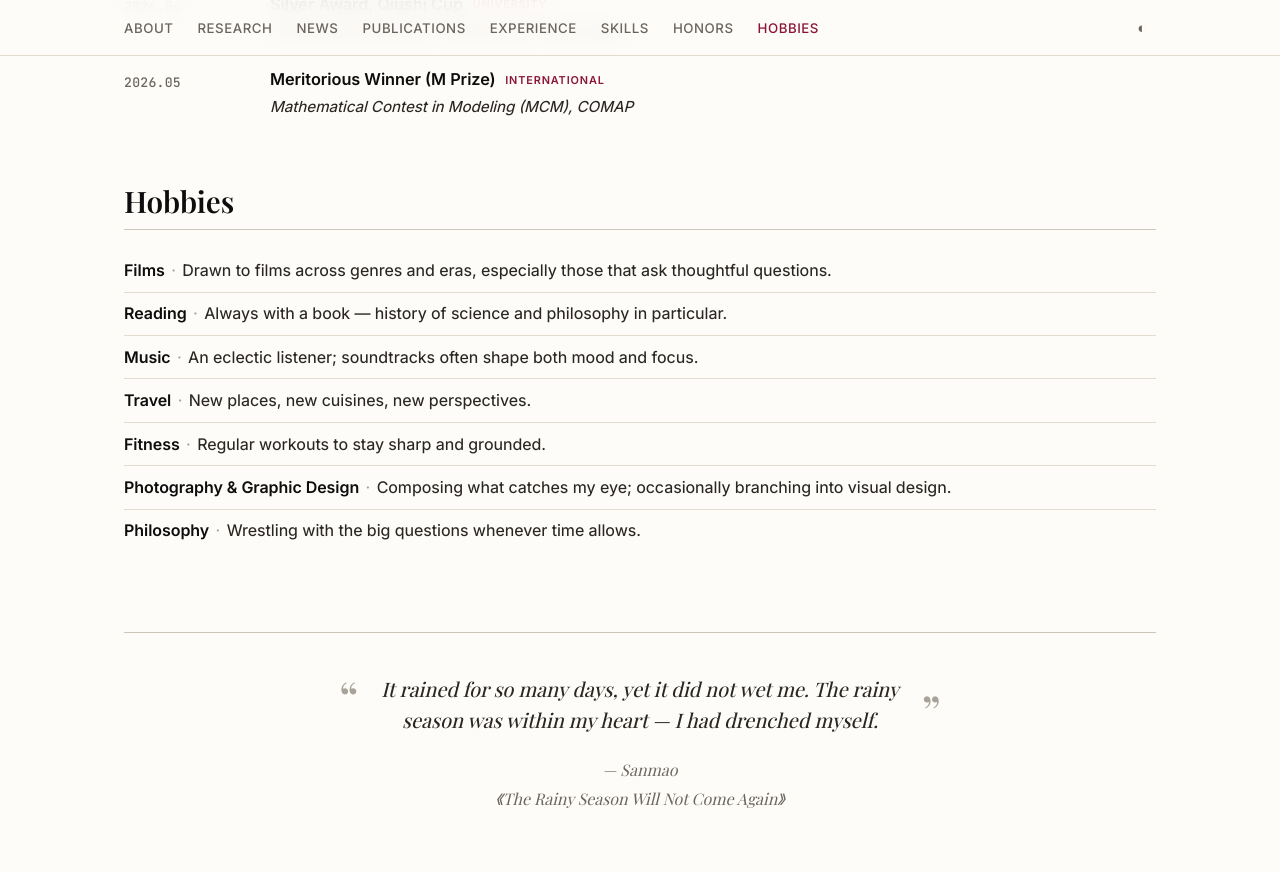
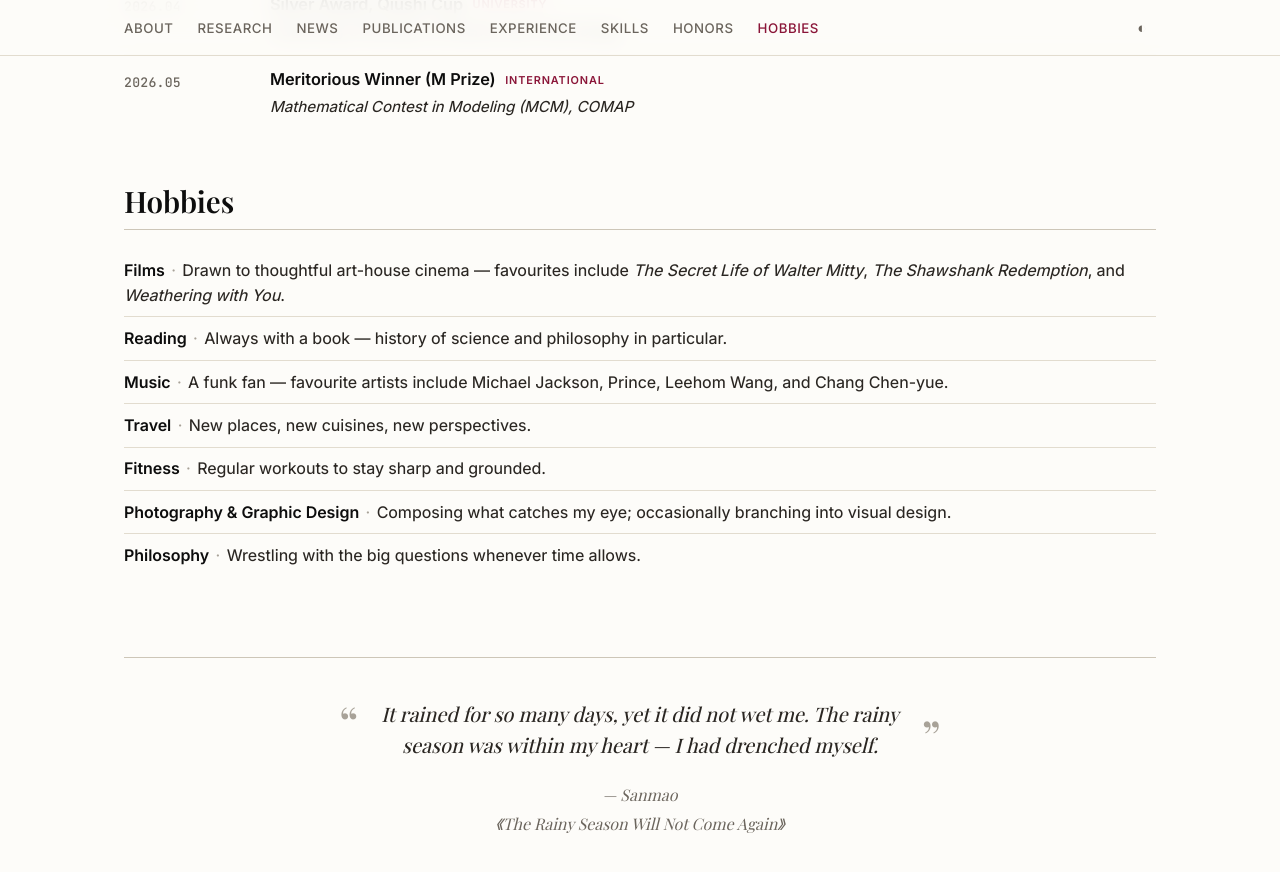
Before and after one commit to yuyanghe738-hub/yuyanghe738-hub.github.io, a Jekyll site: the page built from index.html, in a window 1280 px wide and 900 px high, scrolled down 1919 px. Shown: the top 872 px of the window. Built offline with Jekyll 4.4.1, drawn with Linux system fonts in a browser that asks for light colours; some web fonts are replaced.

Commit message:
Hobbies: specify favourite films and music artists

```diff
--- a/_data/hobbies.yml
+++ b/_data/hobbies.yml
@@ -3,13 +3,13 @@
 # =====================================================================
 
 - title: "Films"
-  desc:  "Drawn to films across genres and eras, especially those that ask thoughtful questions."
+  desc:  "Drawn to thoughtful art-house cinema — favourites include <em>The Secret Life of Walter Mitty</em>, <em>The Shawshank Redemption</em>, and <em>Weathering with You</em>."
 
 - title: "Reading"
   desc:  "Always with a book — history of science and philosophy in particular."
 
 - title: "Music"
-  desc:  "An eclectic listener; soundtracks often shape both mood and focus."
+  desc:  "A funk fan — favourite artists include Michael Jackson, Prince, Leehom Wang, and Chang Chen-yue."
 
 - title: "Travel"
   desc:  "New places, new cuisines, new perspectives."
```
